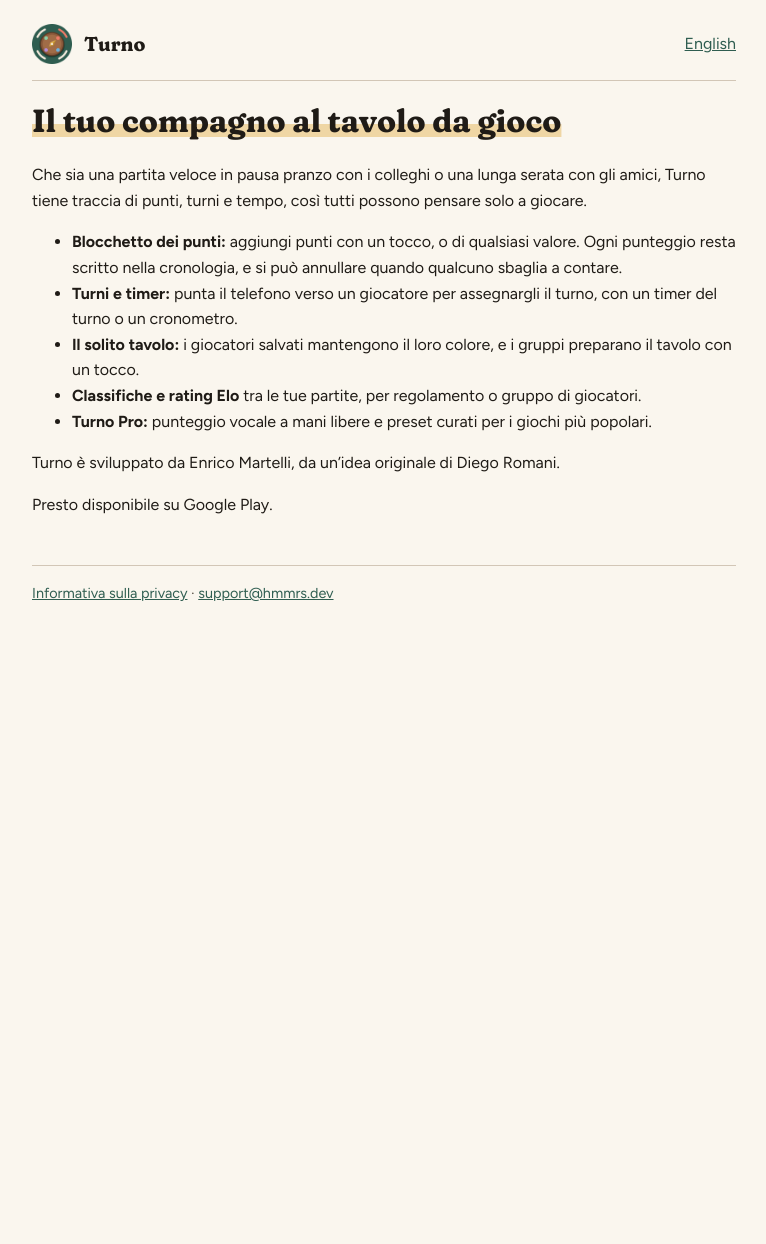
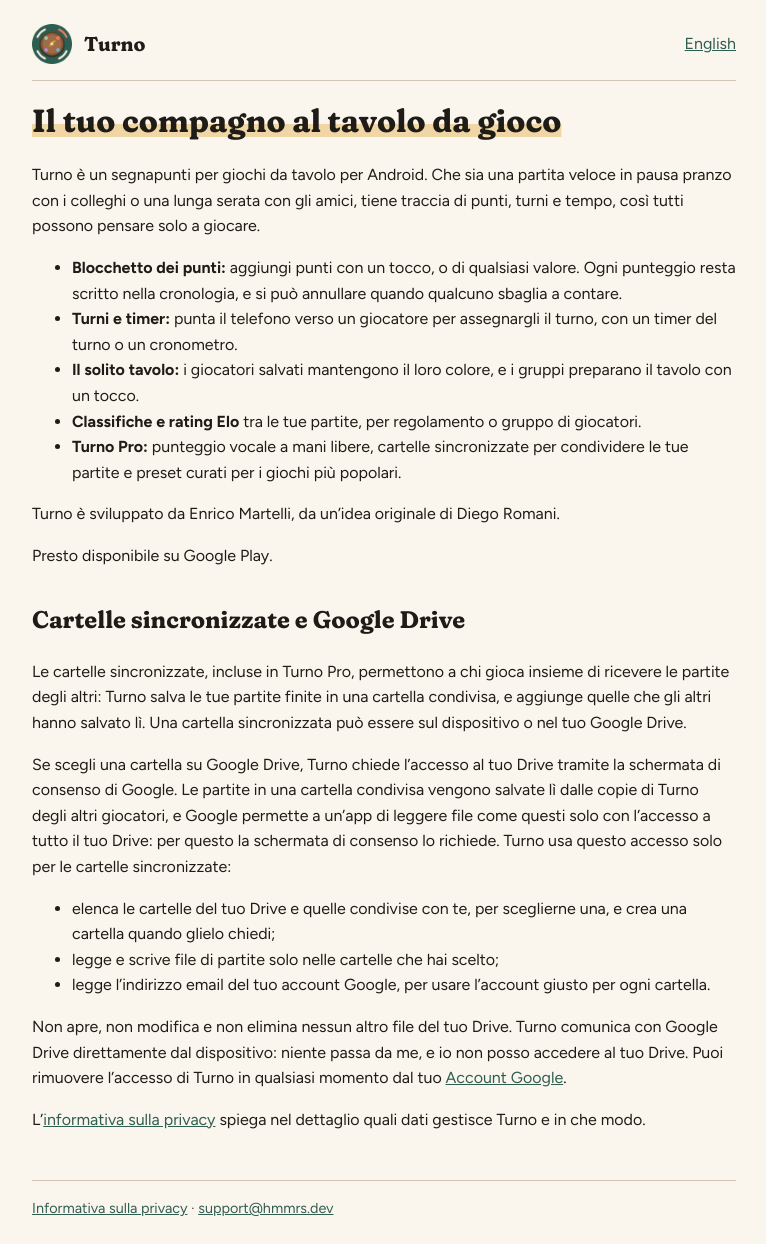
Before and after one commit to hmmrs-dev/hmmrs-dev.github.io, a Jekyll site: the page built from turno/it/index.md, in a window 1280 px wide. Shown: the whole page, without its empty margins (256-1022 px from the left). Built offline with Jekyll 4.4.1, drawn with Linux system fonts in a browser that asks for light colours; before the commit the page ends 900 px from its top, so only the background shows below that.

Commit message:
Explain the sync folders and the access to Google Drive on Turno's home page
Co-Authored-By: Claude Opus 5.5 <noreply@anthropic.com>

```diff
--- a/turno/it/index.md
+++ b/turno/it/index.md
@@ -12,8 +12,9 @@ privacy_label: Informativa sulla privacy
 
 # Il tuo compagno al tavolo da gioco
 
-Che sia una partita veloce in pausa pranzo con i colleghi o una lunga serata con gli amici, Turno
-tiene traccia di punti, turni e tempo, così tutti possono pensare solo a giocare.
+Turno è un segnapunti per giochi da tavolo per Android. Che sia una partita veloce in pausa pranzo
+con i colleghi o una lunga serata con gli amici, tiene traccia di punti, turni e tempo, così tutti
+possono pensare solo a giocare.
 
 - **Blocchetto dei punti:** aggiungi punti con un tocco, o di qualsiasi valore. Ogni punteggio resta
   scritto nella cronologia, e si può annullare quando qualcuno sbaglia a contare.
@@ -22,8 +23,35 @@ tiene traccia di punti, turni e tempo, così tutti possono pensare solo a giocar
 - **Il solito tavolo:** i giocatori salvati mantengono il loro colore, e i gruppi preparano il
   tavolo con un tocco.
 - **Classifiche e rating Elo** tra le tue partite, per regolamento o gruppo di giocatori.
-- **Turno Pro:** punteggio vocale a mani libere e preset curati per i giochi più popolari.
+- **Turno Pro:** punteggio vocale a mani libere, cartelle sincronizzate per condividere le tue
+  partite e preset curati per i giochi più popolari.
 
 Turno è sviluppato da {{ site.developer }}, da un'idea originale di Diego Romani.
 
 Presto disponibile su Google Play.
+
+## Cartelle sincronizzate e Google Drive
+
+Le cartelle sincronizzate, incluse in Turno Pro, permettono a chi gioca insieme di ricevere le
+partite degli altri: Turno salva le tue partite finite in una cartella condivisa, e aggiunge quelle
+che gli altri hanno salvato lì. Una cartella sincronizzata può essere sul dispositivo o nel tuo
+Google Drive.
+
+Se scegli una cartella su Google Drive, Turno chiede l'accesso al tuo Drive tramite la schermata di
+consenso di Google. Le partite in una cartella condivisa vengono salvate lì dalle copie di Turno
+degli altri giocatori, e Google permette a un'app di leggere file come questi solo con l'accesso a
+tutto il tuo Drive: per questo la schermata di consenso lo richiede. Turno usa questo accesso solo
+per le cartelle sincronizzate:
+
+- elenca le cartelle del tuo Drive e quelle condivise con te, per sceglierne una, e crea una
+  cartella quando glielo chiedi;
+- legge e scrive file di partite solo nelle cartelle che hai scelto;
+- legge l'indirizzo email del tuo account Google, per usare l'account giusto per ogni cartella.
+
+Non apre, non modifica e non elimina nessun altro file del tuo Drive. Turno comunica con Google
+Drive direttamente dal dispositivo: niente passa da me, e io non posso accedere al tuo Drive. Puoi
+rimuovere l'accesso di Turno in qualsiasi momento dal tuo
+[Account Google](https://myaccount.google.com/connections).
+
+L'[informativa sulla privacy]({{ page.privacy_url | relative_url }}) spiega nel dettaglio quali dati
+gestisce Turno e in che modo.
```
Also changed, not shown: turno/index.md (+28 -3 lines).
